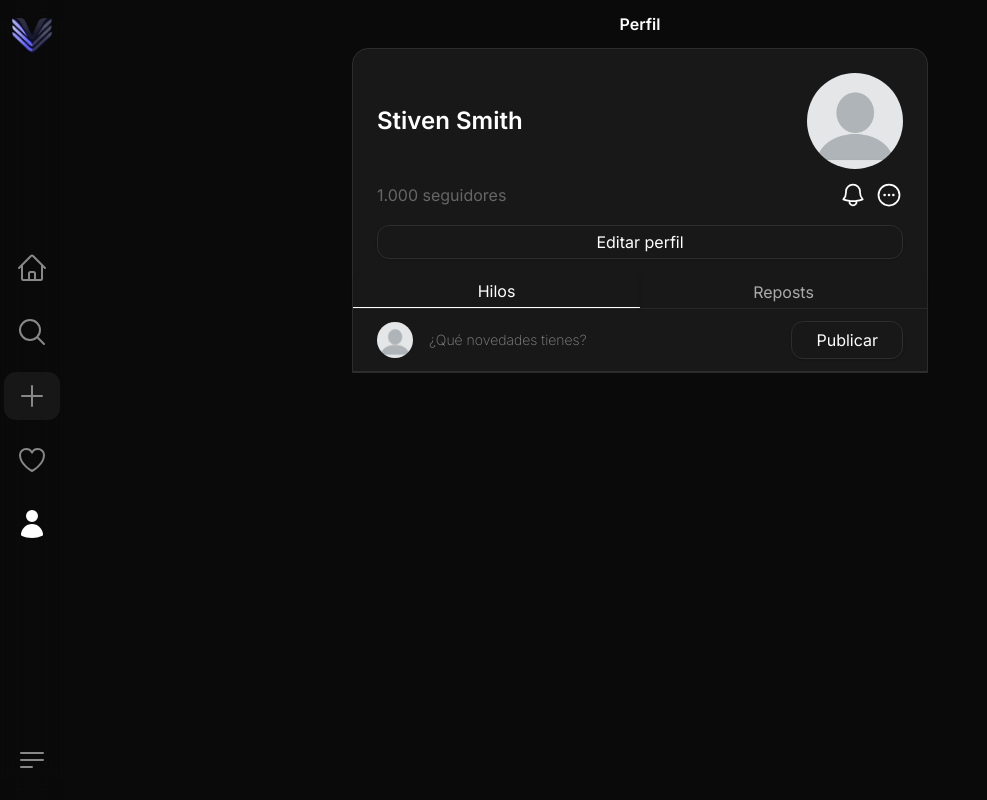
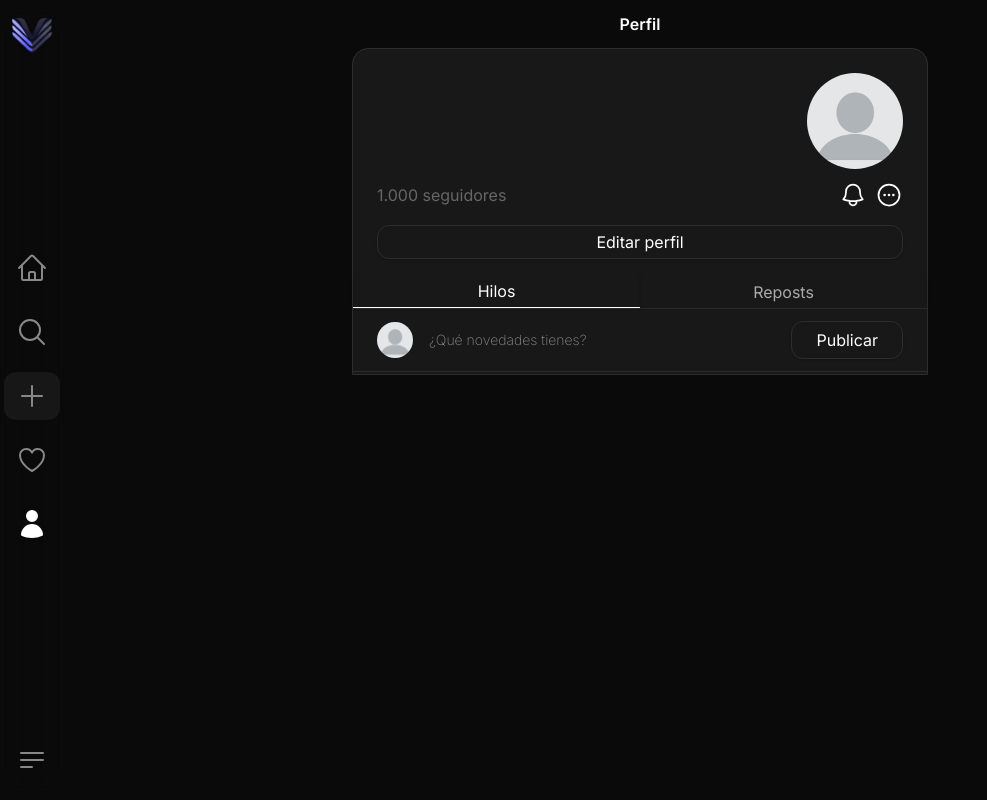
Before and after one commit to stivcode21/ViFlow-Social-Network, a React (Vite) app: page /user in a window 1280 px wide. Shown: the whole page, without its empty margins (0-987 px from the left). Built offline with nearby package versions, Linux system fonts and the light colour scheme.

Commit message:
create new global status for full name, update registration form and component profile

```diff
--- a/src/components/auth/CreateProfile.tsx
+++ b/src/components/auth/CreateProfile.tsx
@@ -1,5 +1,6 @@
 import React, { useRef, useState } from "react";
 import {
+  CheckBadgeIcon,
   InformationCircleIcon,
   UserCircleIcon,
 } from "@heroicons/react/24/outline";
@@ -11,14 +12,18 @@ const CreateProfile: React.FC = () => {
   const inputRef = useRef<HTMLInputElement | null>(null);
   const [image, setImage] = useState<File | null>(null);
   const [newName, setNewName] = useState<string>("");
+  const [newFullName, setNewFullName] = useState<string>("");
   const [newInfo, setNewInfo] = useState<string>("");
 
-  const { setNameState, setInfoState, setLogoState } = useUserStore(); //estados globales
+  const { setUserNameState, setFullNameState, setInfoState, setLogoState } =
+    useUserStore(); //estados globales
   const navigate = useNavigate(); //variable de navegacion
 
   const handleSubmit = () => {
-    setNameState(newName);
+    setUserNameState(newName);
     localStorage.setItem("userName", newName);
+    setFullNameState(newFullName);
+    localStorage.setItem("userFullName", newFullName);
     setInfoState(newInfo);
     localStorage.setItem("userInfo", newInfo);
     navigate("/home");
@@ -46,6 +51,7 @@ const CreateProfile: React.FC = () => {
 
   return (
     <div className="w-full h-full flex flex-col items-center justify-start gap-10">
+      {/* Cambio de imagen de perfil */}
       <div onClick={handleImageClick} className="mt-8 cursor-pointer relative">
         {image ? (
           <img
@@ -73,13 +79,14 @@ const CreateProfile: React.FC = () => {
           <PencilIcon className="w-6 h-6 text-[#6363FF]" />
         </button>
       </div>
+      {/*Campos de informacion */}
       <form className="w-full flex flex-col gap-10">
-        <div>
+        <div className="flex flex-col gap-3">
           <div className="relative">
-            <UserCircleIcon className="w-6 h-6 absolute bottom-2 left-0 text-[#6363FF]" />
+            <CheckBadgeIcon className="w-6 h-6 absolute bottom-2.5 left-0 text-[#6363FF]" />
             <input
               type="text"
-              placeholder="Tu nombre"
+              placeholder="Tu userName"
               className="w-full p-2 text-white pl-8  border-b-2 border-style outline-none"
               value={newName}
               onChange={(e) => setNewName(e.target.value)}
@@ -88,11 +95,23 @@ const CreateProfile: React.FC = () => {
             />
           </div>
           <div className="relative">
-            <InformationCircleIcon className="w-6 h-6 absolute bottom-2 left-0 text-[#6363FF]" />
+            <UserCircleIcon className="w-6 h-6 absolute bottom-2.5 left-0 text-[#6363FF]" />
+            <input
+              type="text"
+              placeholder="Tu nombre"
+              className="w-full p-2 text-white pl-8  border-b-2 border-style outline-none"
+              value={newFullName}
+              onChange={(e) => setNewFullName(e.target.value)}
+              autoFocus
+              required
+            />
+          </div>
+          <div className="relative">
+            <InformationCircleIcon className="w-6 h-6 absolute bottom-2.5 left-0 text-[#6363FF]" />
             <input
               type="text"
               placeholder="¡Hey, estoy usando ViFlow!"
-              className="w-full p-2 text-white border-b-2 pl-8 border-style outline-none mt-4"
+              className="w-full p-2 text-white border-b-2 pl-8 border-style outline-none"
               value={newInfo}
               onChange={(e) => setNewInfo(e.target.value)}
               autoFocus
@@ -100,6 +119,7 @@ const CreateProfile: React.FC = () => {
             />
           </div>
         </div>
+        {/* boton de envio */}
         <button
           type="submit"
           onClick={handleSubmit}
--- a/src/components/home/NewPostModal.tsx
+++ b/src/components/home/NewPostModal.tsx
@@ -15,13 +15,13 @@ const NewPostModal: React.FC = () => {
 
   //estados globales
   const { setNewPostModal } = useIuStore();
-  const { nameState, logoState } = useUserStore();
+  const { userNameState, logoState } = useUserStore();
 
   const handleToPost = () => {
     const post: PostType = {
       id: 1, // Se actualizará al añadirlo
       img: logoState,
-      name: nameState,
+      name: userNameState,
       post: postState,
       time: "Justo ahora",
       follow: true,
@@ -53,7 +53,7 @@ const NewPostModal: React.FC = () => {
             <ImgProfile img={logoState} ifExist={true} />
           </div>
           <div className="w-full">
-            <p className="text-[16px]">{nameState}</p>
+            <p className="text-[16px]">{userNameState}</p>
             <input
               type="text"
               autoFocus
--- a/src/components/profile/InfoUser.tsx
+++ b/src/components/profile/InfoUser.tsx
@@ -6,13 +6,13 @@ import { useUserStore } from "../../store/userStore";
 import ImgProfile from "../../utils/ImgProfile";
 
 const InfoUser: React.FC = () => {
-  const { logoState, nameState, infoState } = useUserStore();
+  const { logoState, fullNameState, userNameState, infoState } = useUserStore();
   return (
     <div className="padding-x mt-10 md:mt-0">
       <div className="pt-6 pb-2 flex justify-between items-center">
         <div>
-          <h1 className="text-2xl font-semibold">Stiven Smith</h1>
-          <h2 className="font-semibold text-[#ccc]">{nameState}</h2>
+          <h1 className="text-2xl font-semibold">{fullNameState}</h1>
+          <h2 className="font-semibold text-[#ccc]">{userNameState}</h2>
         </div>
         <div className="w-24 h-24">
           <ImgProfile img={logoState} ifExist={true} />
--- a/src/layouts/MainLayout.tsx
+++ b/src/layouts/MainLayout.tsx
@@ -16,7 +16,7 @@ const MainLayout: React.FC<MainLayoutProps> = ({ children, nameSection }) => {
   const [newComment, setNewComment] = useState<string>("");
 
   //estados globales
-  const { logoState, nameState } = useUserStore();
+  const { logoState, userNameState } = useUserStore();
   const { newPostModal, newCommentModal, setNewCommentModal, selectedPost } =
     useIuStore();
 
@@ -26,7 +26,7 @@ const MainLayout: React.FC<MainLayoutProps> = ({ children, nameSection }) => {
       const comment: CommentType = {
         id: 0, // Se actualizará al añadirlo
         img: logoState,
-        name: nameState,
+        name: userNameState,
         post: newComment,
         time: "Justo ahora",
       };
--- a/src/pages/Profile.tsx
+++ b/src/pages/Profile.tsx
@@ -13,6 +13,7 @@ const Profile: React.FC = () => {
 
   return (
     <MainLayout nameSection="Perfil">
+      <div className="w-full h-full pb-14 md:pb-0.5">
         <HeaderMobile />
         <InfoUser />
         <ButtonsProfile />
@@ -28,6 +29,7 @@ const Profile: React.FC = () => {
             <SectionHilos />
           </>
         )}
+      </div>
     </MainLayout>
   );
 };
--- a/src/store/userStore.ts
+++ b/src/store/userStore.ts
@@ -3,28 +3,38 @@ import { create } from "zustand";
 // Estado global para manejar los datos del usuario
 
 interface UserState {
-  nameState: string;
+  userNameState: string;
+  fullNameState: string;
   infoState: string;
   logoState: string;
-  setNameState: (newName: string) => void;
+  setUserNameState: (newName: string) => void;
+  setFullNameState: (fullName: string) => void;
   setInfoState: (newInfo: string) => void;
   setLogoState: (newLogo: string) => void;
 }
 
 export const useUserStore = create<UserState>((set) => ({
   //estados iniciales
-  nameState: localStorage.getItem("userName") || "",
+  userNameState: localStorage.getItem("userName") || "",
+  fullNameState: localStorage.getItem("userFullName") || "",
   infoState: localStorage.getItem("userInfo") || "",
   logoState: localStorage.getItem("userImage") || "",
   // funciones de seteo, Guardar cambios en localStorage
-  setNameState: (newName: string) => {
+  setUserNameState: (newName: string) => {
     localStorage.setItem("userName", newName);
-    set({ nameState: newName });
+    set({ userNameState: newName });
   },
+
+  setFullNameState: (fullName: string) => {
+    localStorage.setItem("userFullName", fullName);
+    set({ fullNameState: fullName });
+  },
+
   setInfoState: (newInfo: string) => {
     localStorage.setItem("userInfo", newInfo);
     set({ infoState: newInfo });
   },
+
   setLogoState: (newLogo: string) => {
     localStorage.setItem("userImage", newLogo);
     set({ logoState: newLogo });
```
Lines whose indentation alone changed are shown as unchanged.
